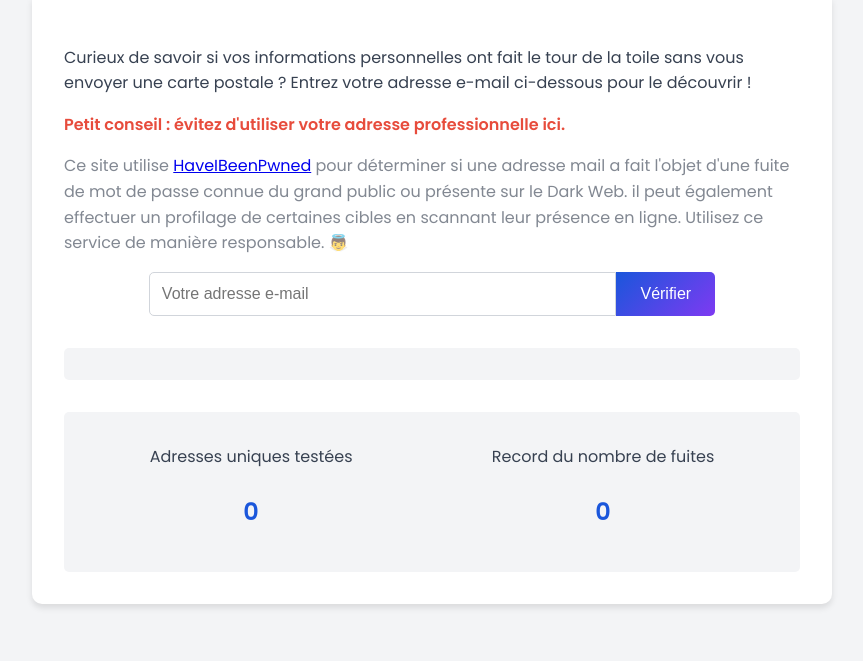
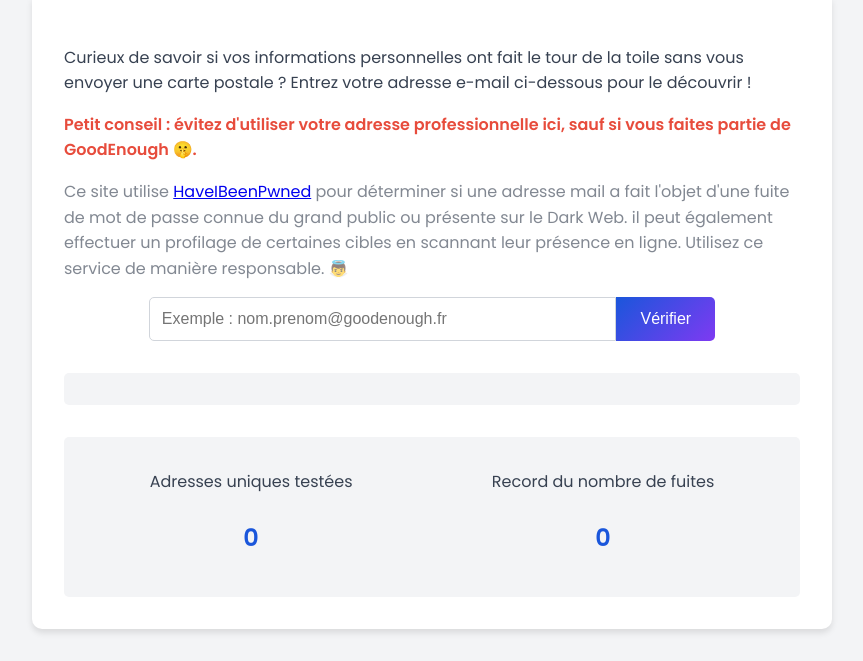
Before and after one commit to Unstable-Capybara/Haveibeenpwnedinator, a website: page public/index.html in a window 1280 px wide. Shown: the part 256-917 px from the top of the page, without its empty margins (208-1071 px from the left). Before the commit the page ends 892 px from the top, so only its background shows below. Drawn offline with Linux system fonts and the light colour scheme.

Commit message:
MàJ index.html
Ajouter des indices pour pousser à chercher les adresses GoodEnough

```diff
--- a/public/index.html
+++ b/public/index.html
@@ -20,10 +20,10 @@
         </div>
         <div class="main-content">
             <p>Curieux de savoir si vos informations personnelles ont fait le tour de la toile sans vous envoyer une carte postale ? Entrez votre adresse e-mail ci-dessous pour le découvrir !</p>
-            <p class="warning">Petit conseil : évitez d'utiliser votre adresse professionnelle ici.</p>
+            <p class="warning">Petit conseil : évitez d'utiliser votre adresse professionnelle ici, sauf si vous faites partie de GoodEnough 🤫.</p>
             <p class="note">Ce site utilise <a href="https://haveibeenpwned.com/">HaveIBeenPwned</a> pour déterminer si une adresse mail a fait l'objet d'une fuite de mot de passe connue du grand public ou présente sur le Dark Web. il peut également effectuer un profilage de certaines cibles en scannant leur présence en ligne. Utilisez ce service de manière responsable. 👼</p>
             <div class="email-input">
-                <input type="email" id="emailInput" placeholder="Votre adresse e-mail">
+                <input type="email" id="emailInput" placeholder="Exemple : nom.prenom@goodenough.fr">
                 <button onclick="checkEmail()">Vérifier</button>
             </div>
             <div id="result"></div>
```
